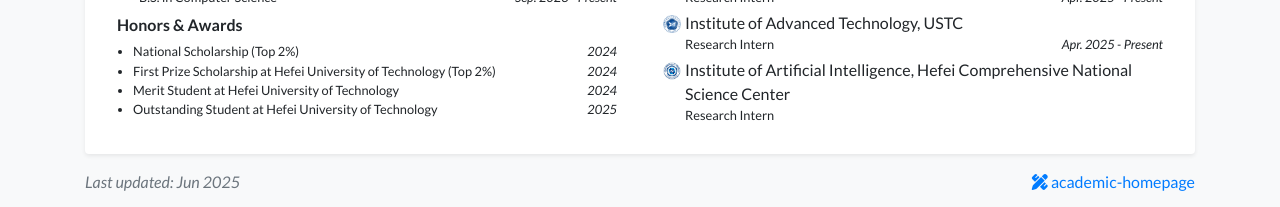
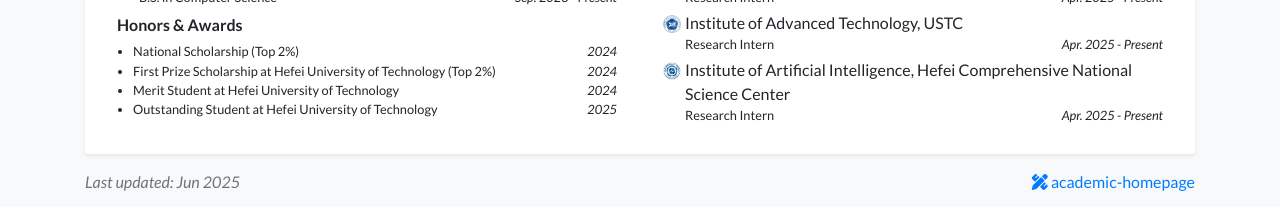
Before and after one commit to shaneyale2005/shaneyale2005.github.io, a Jekyll site: the page built from index.html, in a window 1280 px wide and 1046 px high. Shown: the part 836-1043 px from the top of the window. Built offline with Jekyll 4.4.1, drawn with Linux system fonts in a browser that asks for light colours; nearby versions of some CDN libraries; a style sheet for code colours, icons or effects is not loaded.

Commit message:
添加了date信息

```diff
--- a/_data/profile.yml
+++ b/_data/profile.yml
@@ -62,6 +62,7 @@ experience:
   - name: Institute of Artificial Intelligence, Hefei Comprehensive National Science Center
     logo: /assets/images/badges/AI.jpeg
     position: Research Intern
+    date: Apr. 2025 - Present
 
 awards:
 - name: National Scholarship (Top 2%)
```
